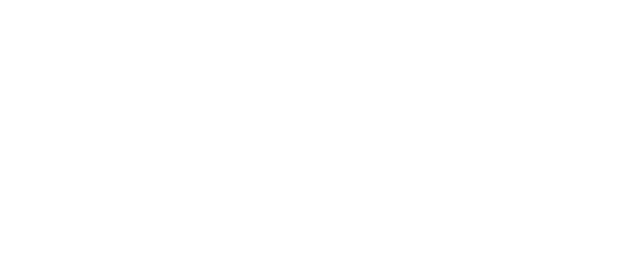
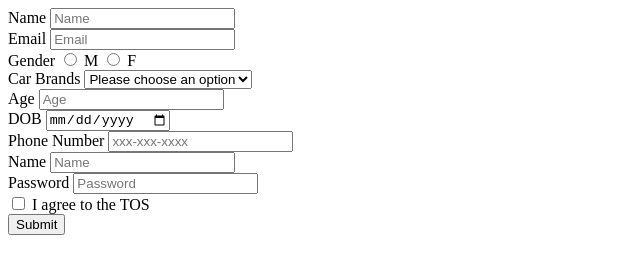
Before and after one commit to acciojob/signup-form-car-MaharshiJ88, a website: page main.html in a window 1280 px wide. Shown: the whole page, without its empty margins (0-640 px from the left). Drawn offline with Linux system fonts and the light colour scheme.

Commit message:
created a submission

```diff
--- a/main.html
+++ b/main.html
@@ -8,6 +8,48 @@
 
 <body>
 	<!-- the entire body must be written by student -->
+	    <form method="post">
+		    <label for="name">Name</label>
+			<input id="name" type="text" placeholder="Name" required/>
+			<br>
+		    <label for="email">Email</label>
+			<input id="email" type="email" placeholder="Email" required/>
+			<br>
+		    <label for="gender">Gender</label>
+			<input id="gender m" name="gender" type="radio"required/>
+		    <label for="gender">M</label>
+			<input id="gender f" name="gender" type="radio"required/>
+		    <label for="gender">F</label>
+			<br>
+			<label for="car brands">Car Brands</label>
+			<select name="brands" id="cars" required>
+                <option value="" disabled selected>Please choose an option</option>
+				<option value="volvo">Volvo</option>
+                <option value="saab">Saab</option>
+                <option value="mercedes">Mercedes</option>
+                <option value="audi">Audi</option>
+            </select>
+			<br>
+		    <label for="age">Age</label>
+			<input id="age" type="number" placeholder="Age" required/>
+			<br>
+		    <label for="dob">DOB</label>
+			<input id="dob" type="date"required/>
+			<br>
+		    <label for="phone number">Phone Number</label>
+			<input id="tel" type="tel" placeholder="xxx-xxx-xxxx" required/>
+			<br>
+		    <label for="name">Name</label>
+			<input id="name" type="text" placeholder="Name" required/>
+			<br>
+		    <label for="password">Password</label>
+			<input id="password" type="password" placeholder="Password" required/>
+			<br>
+			<input type="checkbox" id="tos">
+            <label for="checkbox">I agree to the TOS</label>
+			<br>
+			<button type="submit">Submit</button>
+	    </form>
     <script type="text/javascript" src="./script.js">
 </script>
 
```
